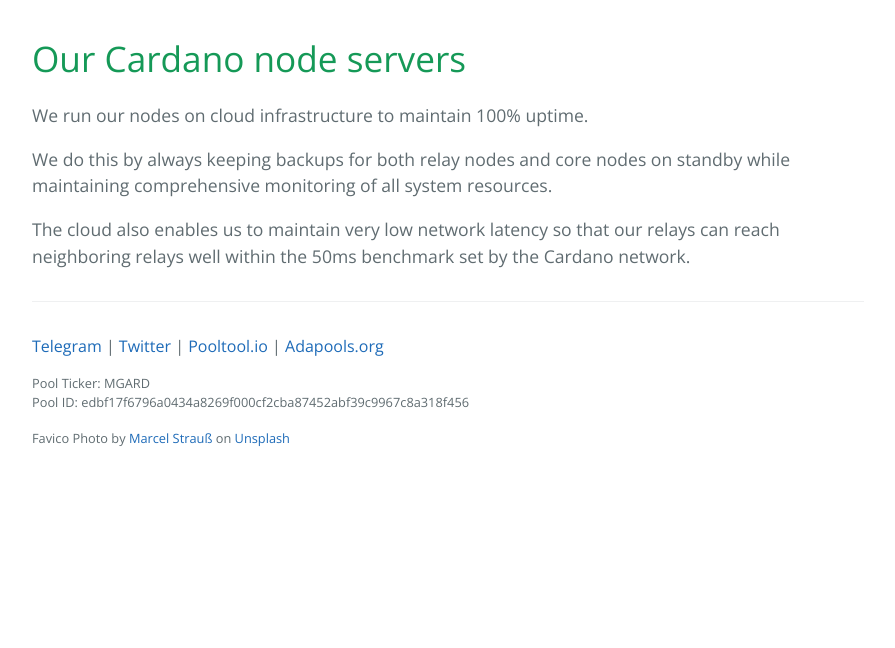
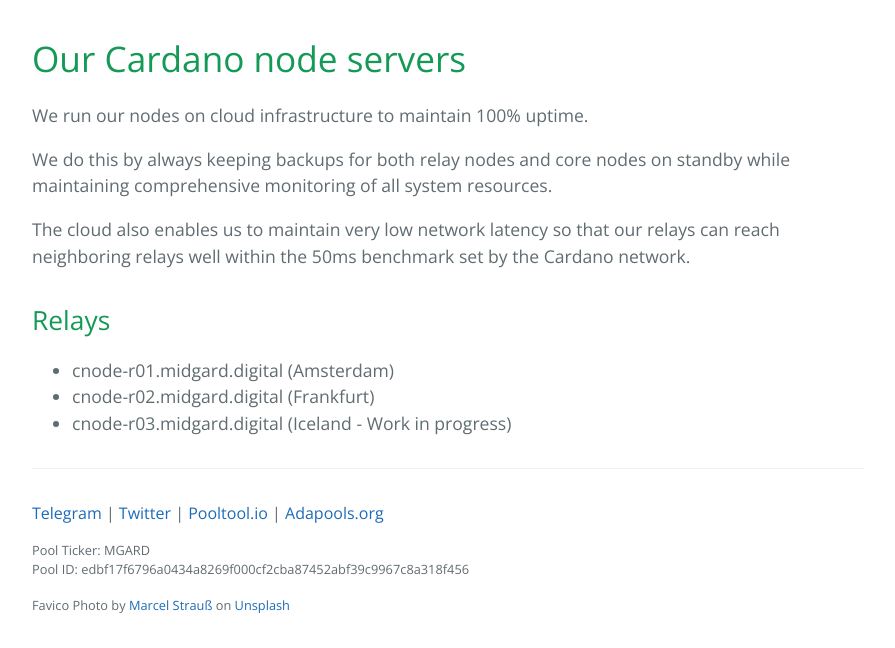
Before and after one commit to midgard-digital/midgard-digital.github.io, a Jekyll site: the page built from nodes.md, in a window 1280 px wide. Shown: the part 383-1031 px from the top of the page, without its empty margins (192-1087 px from the left). Built offline with Jekyll 4.4.1, drawn with Linux system fonts in a browser that asks for light colours; before the commit the page ends 900 px from its top, so only the background shows below that.

Commit message:
Nodes update

```diff
--- a/nodes.md
+++ b/nodes.md
@@ -11,3 +11,8 @@ We run our nodes on cloud infrastructure to maintain 100% uptime.
 We do this by always keeping backups for both relay nodes and core nodes on standby while maintaining comprehensive monitoring of all system resources.
 
 The cloud also enables us to maintain very low network latency so that our relays can reach neighboring relays well within the 50ms benchmark set by the Cardano network.
+
+## Relays
+- cnode-r01.midgard.digital (Amsterdam)
+- cnode-r02.midgard.digital (Frankfurt)
+- cnode-r03.midgard.digital (Iceland - Work in progress)
```
Also changed, not shown: 3 other files.
